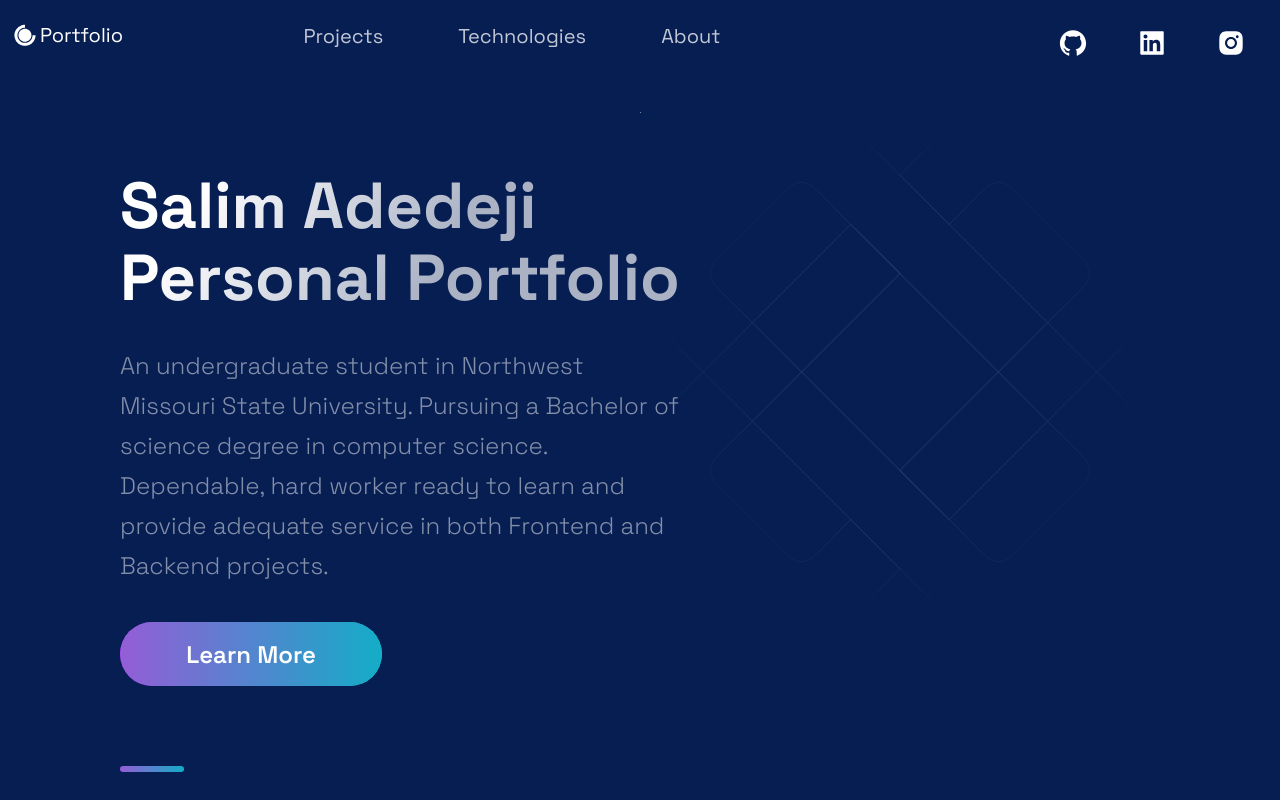
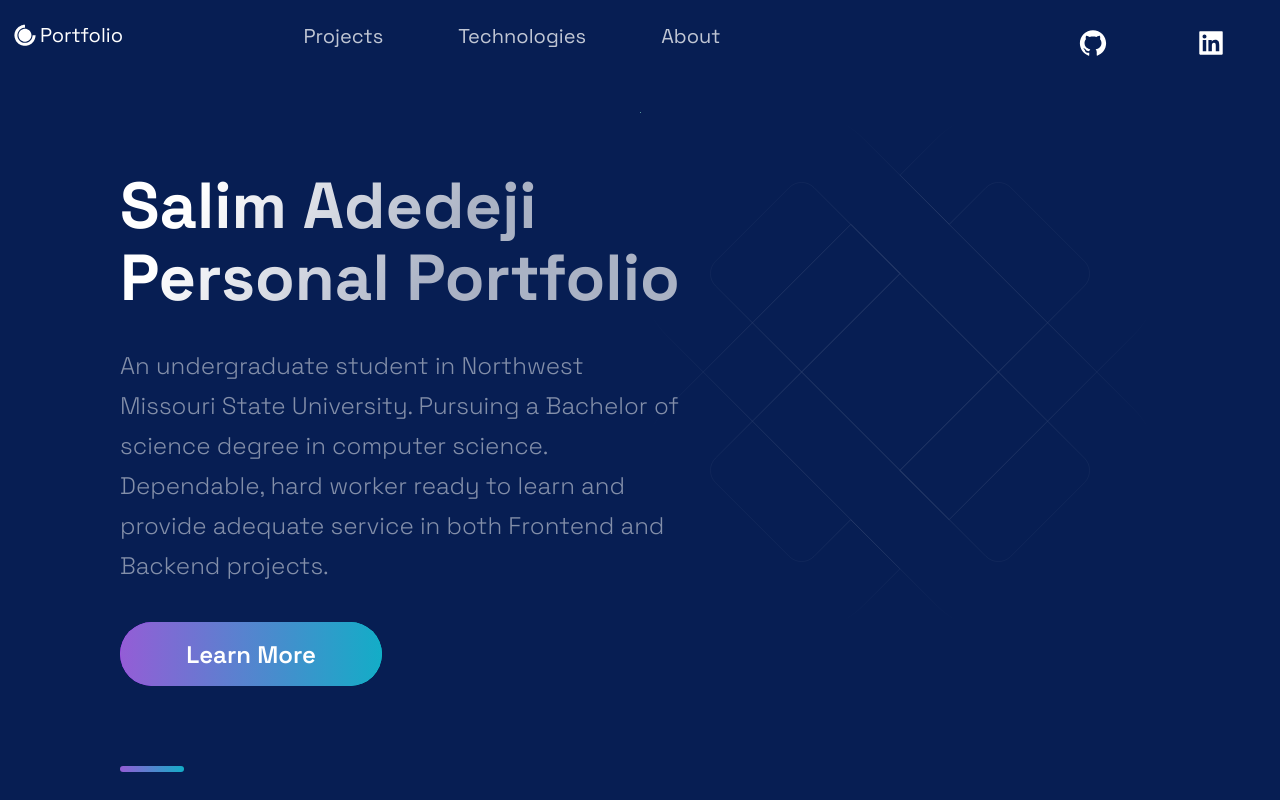
Before and after one commit to adedejisalim/portfolio_website-STARTER, a Next.js app: page / in a window 1280 px wide. Shown: the top 800 px of the page. Built offline with nearby package versions, Linux system fonts and the light colour scheme.

Commit message:
Got rid of unnecessary details

```diff
--- a/src/components/Footer/Footer.js
+++ b/src/components/Footer/Footer.js
@@ -33,9 +33,6 @@ const Footer = () => {
           <AiFillLinkedin size="3rem"/>
         </SocialIcons>
 
-        <SocialIcons href="https://www.instagram.com/salimadedeji/">
-          <AiFillInstagram size="3rem"/>
-        </SocialIcons>
         </SocialContainer>
       </SocialIconsContainer>
     </FooterWrapper>
--- a/src/components/Header/Header.js
+++ b/src/components/Header/Header.js
@@ -42,9 +42,6 @@ const Header = () =>  (
         <AiFillLinkedin size="3rem"/>
       </SocialIcons>
 
-      <SocialIcons href="https://www.instagram.com/salimadedeji/">
-        <AiFillInstagram size="3rem"/>
-      </SocialIcons>
     </Div3>
   </Container>
 );
--- a/src/components/TimeLine/TimeLine.js
+++ b/src/components/TimeLine/TimeLine.js
@@ -46,7 +46,7 @@ const Timeline = () => {
     <Section id="about">
       <SectionTitle>About Me</SectionTitle>
       <SectionText>
-      I'm just like any other hardworking and detail oriented developer looking to impact the technological space with as much knowledge as I can. Also, I'm looking forward to graduating next year and meeting my future employer ;)
+      A hardworking and detail oriented developer looking to impact the technological space with as much knowledge as I can. Also, I'm looking forward to graduating next year and meeting my future employer
       </SectionText>
       <CarouselContainer ref={carouselRef} onScroll={handleScroll}>
         <>
--- a/src/constants/constants.js
+++ b/src/constants/constants.js
@@ -33,5 +33,5 @@ export const TimeLineData = [
   { year: 2019, text: 'Continued my programming journey with Java and never looked back', },
   { year: 2020, text: 'Learned about more languages, frameworks and open sourcing which lead to me making more contributions', },
   { year: 2021, text: 'Got my first job as a developer and gained real world experience', },
-  { year: 2022, text: 'Expecting that offer letter from my dream company lol', },
+  { year: 2022, text: 'Expecting that offer letter from my dream company', },
 ];
```
